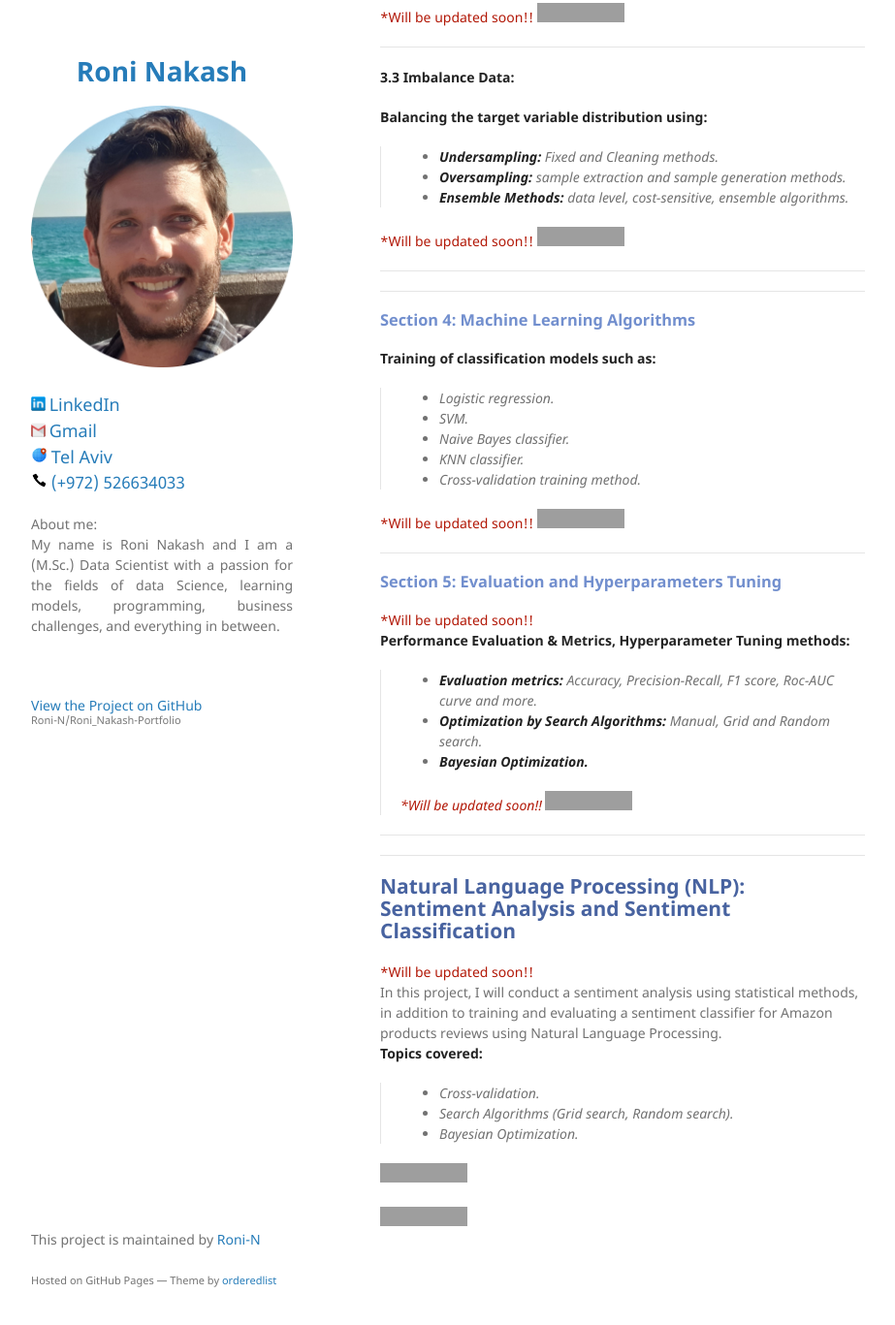
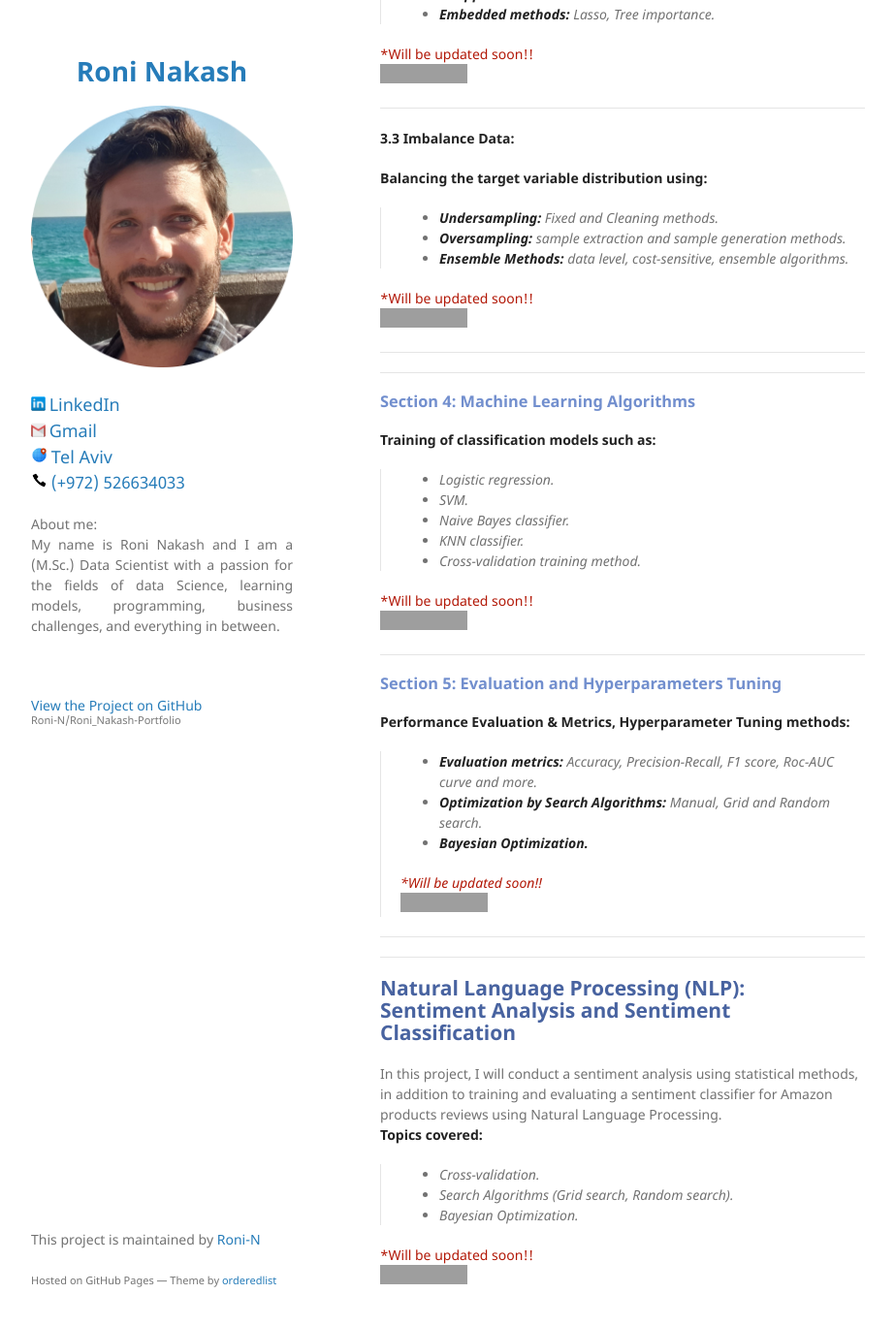
Before and after one commit to Roni-N/Roni_Nakash-Portfolio, a Jekyll site: the page built from index.md, in a window 1280 px wide and 1400 px high, scrolled down 2415 px. Shown: the top 1367 px of the window at 97% size, without its empty margins (178-1101 px from the left). Built offline with Jekyll 4.4.1, drawn with Linux system fonts in a browser that asks for light colours; our own code applies the rules of GitHub Pages for plain Markdown files; before the commit the page ends 3755 px from its top, so only the background shows below that; grey boxes are pictures that could not be loaded.

Commit message:
Update index.md

```diff
--- a/index.md
+++ b/index.md
@@ -54,7 +54,7 @@ layout: default
 
 In this part, I will perform Exploratory Data Analysis (EDA) in order to conduct preliminary investigations, discover patterns, identify anomalies, test hypotheses, and correct assumptions by examining summary statistics and graphs.
 
-<span style="color:#B21807"> *Will be updated soon!!</span>
+<span style="color:#B21807"> *Will be updated soon!!</span> <br>
 [![](https://img.shields.io/badge/GitHub-2.2%20Exploratory%20Data%20Analysis%20Code-red?logo=Github)]()
 
 ***
@@ -72,7 +72,7 @@ In this part, I will perform Exploratory Data Analysis (EDA) in order to conduct
 >- **Features Scaling.**
 >- **Producing New Features.**
 
-<span style="color:#B21807"> *Will be updated soon!!</span>
+<span style="color:#B21807"> *Will be updated soon!!</span> <br>
 [![](https://img.shields.io/badge/GitHub-3.1%20Feature%20Engineering%20Code-red?logo=Github)]()
 
 ************************************************************
@@ -83,7 +83,7 @@ In this part, I will perform Exploratory Data Analysis (EDA) in order to conduct
 >- **Wrapper methods:** Forward / Backward selection.
 >- **Embedded methods:** Lasso, Tree importance.
 
-<span style="color:#B21807"> *Will be updated soon!!</span>
+<span style="color:#B21807"> *Will be updated soon!!</span> <br>
 [![](https://img.shields.io/badge/GitHub-3.2%20Feature%20Selection%20Code-red?logo=Github)]()
 
 ************************************************************
@@ -94,7 +94,7 @@ In this part, I will perform Exploratory Data Analysis (EDA) in order to conduct
 >- **Oversampling:** sample extraction and sample generation methods.
 >- **Ensemble Methods:** data level, cost-sensitive, ensemble algorithms.
 
-<span style="color:#B21807"> *Will be updated soon!!</span>
+<span style="color:#B21807"> *Will be updated soon!!</span> <br>
 [![](https://img.shields.io/badge/GitHub-3.3%20Imbalance%20Data%20Code-red?logo=Github)]()
 
 ************************************************************
@@ -108,18 +108,18 @@ In this part, I will perform Exploratory Data Analysis (EDA) in order to conduct
 >- KNN classifier.
 >- Cross-validation training method.
 
-<span style="color:#B21807"> *Will be updated soon!!</span>
+<span style="color:#B21807"> *Will be updated soon!!</span> <br>
 [![](https://img.shields.io/badge/GitHub-4%20ML%20Modeling%20Code-red?logo=Github)]()
 
 ------------------------------------------------------------
 ### <span style="color:#728FCE">Section 5: Evaluation and Hyperparameters Tuning  </span><br>
-<span style="color:#B21807"> *Will be updated soon!!</span> <br>
+
 **Performance Evaluation & Metrics, Hyperparameter Tuning methods:**
 >- **Evaluation metrics:** Accuracy, Precision-Recall, F1 score, Roc-AUC curve and more.
 >- **Optimization by Search Algorithms:** Manual, Grid and Random search.
 >- **Bayesian Optimization.**
 >
-<span style="color:#B21807"> *Will be updated soon!!</span>
+<span style="color:#B21807"> *Will be updated soon!!</span> <br>
 [![](https://img.shields.io/badge/GitHub-5%20Evaluation%20and%20Hyperparameters%20Tuning%20Code-red?logo=Github)]()
 
 ------------------------------------------------------------
@@ -128,13 +128,11 @@ In this part, I will perform Exploratory Data Analysis (EDA) in order to conduct
 
 ------------------------------------------------------------
 ## <span style="color:#4863A0">Natural Language Processing (NLP): <br> Sentiment Analysis and Sentiment Classification</span> <br>
-<span style="color:#B21807"> *Will be updated soon!!</span> <br>
 In this project, I will conduct a sentiment analysis using statistical methods, in addition to training and evaluating a sentiment classifier for Amazon products reviews using Natural Language Processing. <br>
 **Topics covered:**
 >- Cross-validation.
 >- Search Algorithms (Grid search, Random search).
 >- Bayesian Optimization.
 
-[![](https://img.shields.io/badge/GitHub-%20Sentiment%20SAnalysis%20And%20Classification%20Code-red?logo=Github)]()
-
-[![](https://img.shields.io/badge/GitHub-Full%20project%20Link-blue?logo=Github)](https://roni-n.github.io/Natural-Language-Processing-NLP-Text-classification/)
+<span style="color:#B21807"> *Will be updated soon!!</span> <br>
+[![](https://img.shields.io/badge/GitHub-%20Sentiment%20Analysis%20And%20Classification%20Code-red?logo=Github)]()
```
